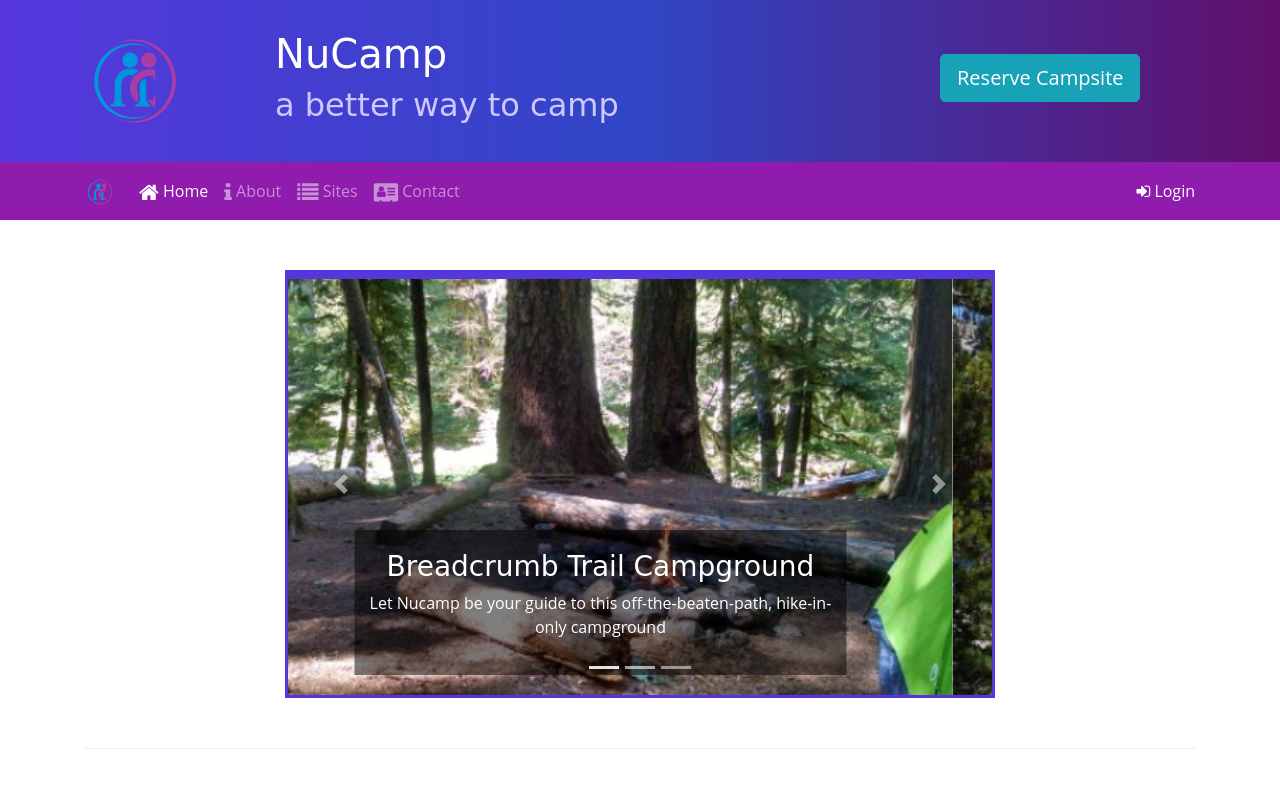
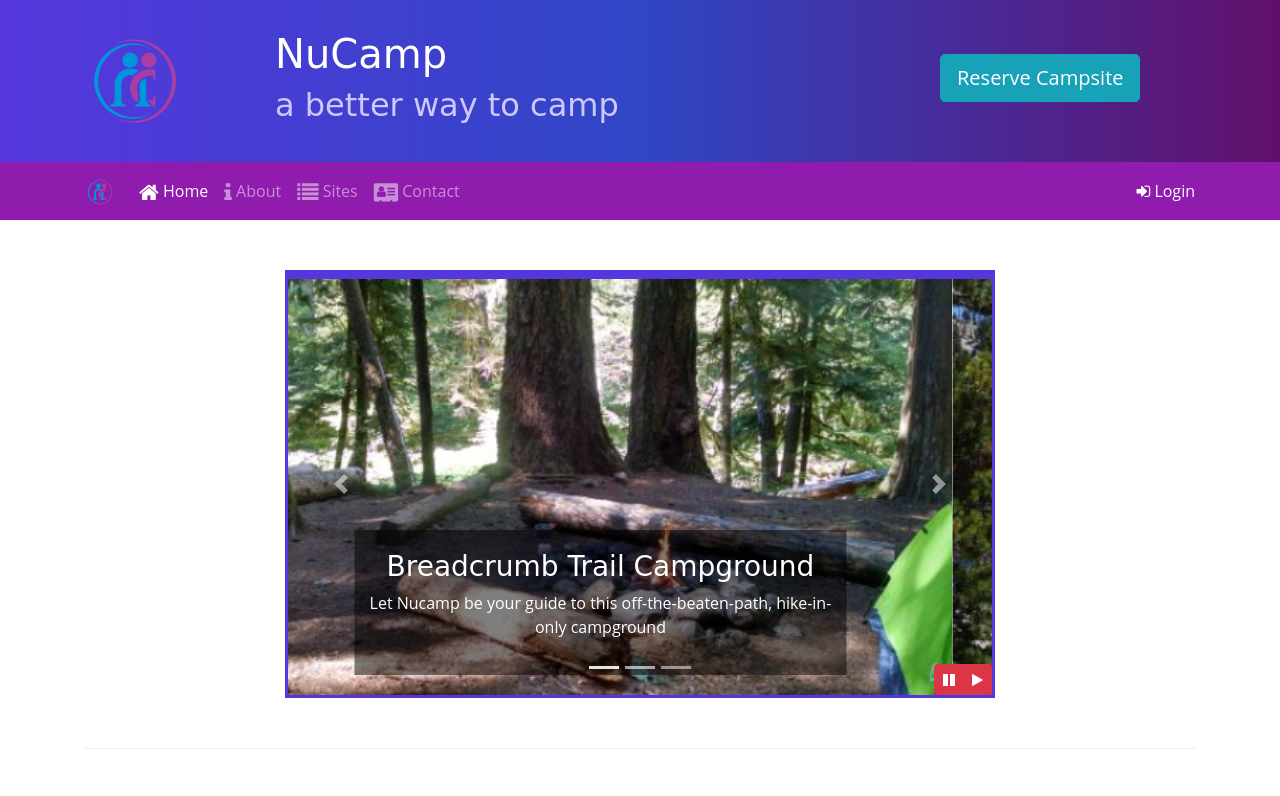
Before and after one commit to sahota8392/NuCampProject1, a website: page index.html in a window 1280 px wide. Shown: the top 796 px of the page. Drawn offline with nearby package versions, Linux system fonts and the light colour scheme; a web font is replaced by a local one.

Commit message:
Bootstrap and JQuery Part 1

```diff
--- a/css/styles.css
+++ b/css/styles.css
@@ -57,3 +57,10 @@ a, a:hover {
 .carousel {
     border: solid #5637DD;
 }
+
+#carouselButton {
+    position: absolute;
+    right: 0;
+    bottom: 0;
+    z-index: 100;
+}
--- a/index.html
+++ b/index.html
@@ -220,6 +220,15 @@ Replace with one that will active a modal....See below-->
                                 <span class="carousel-control-next-icon"></span>
                                 <span class="sr-only">Next</span>
                             </a>
+<!--Adding Play/Pause buttons-->
+                            <div class="btn-group" id="carouselButton">
+                                <button class="btn btn-danger btn-sm" id="carouselPause">
+                                    <i class="fa fa-pause"></i>
+                                </button>
+                                <button class="btn btn-danger btn-sm" id="carouselPlay">
+                                    <i class="fa fa-play"></i>
+                                </button>
+                            </div>
                         </div>
                     </div>
                 </div>
@@ -275,7 +284,7 @@ Replace with one that will active a modal....See below-->
 
 <!--Hiding all this as we built the modal above
         <div class="row row-content">
-            <div class="col col-sm-6 max-auto">
+            <div class="col col-sm-6 mx-auto">
                 <div class="card" style="width: auto;">
                     <h3 class="card-header bg-info text-white">Reserve a Campsite</h3>
                     <div class="card-body">
@@ -356,6 +365,19 @@ All above is hidden as we built the modal; no longer will see the form-->
         })
     </script>
 but we are removing this in Week 3 so we can use modal in place-->
+
+<!--Adding Jquery Script for the Play and Pause buttons on carousel-->
+<script>
+    $(function() {
+        $(".carousel").carousel( { interval: 2000 } );
+        $("#carouselPause").click(function(){
+            $(".carousel").carousel("pause");
+        });
+        $("#carouselPlay").click(function(){
+            $(".carousel").carousel("cycle");
+        });
+    });
+</script>
 </body>
 
 </html>
```
Also changed, not shown: 1 other file. Lines whose indentation alone changed are shown as unchanged.
